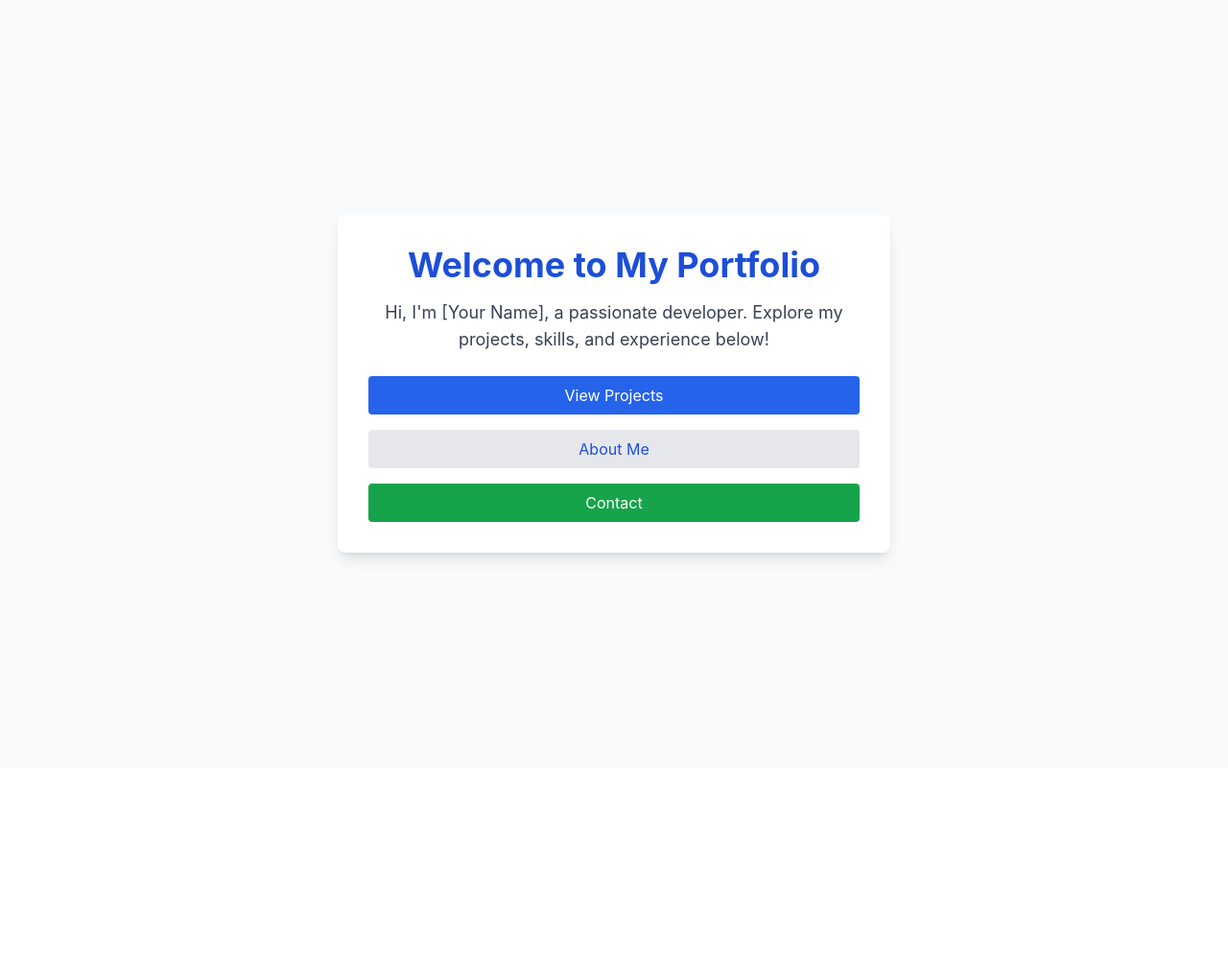
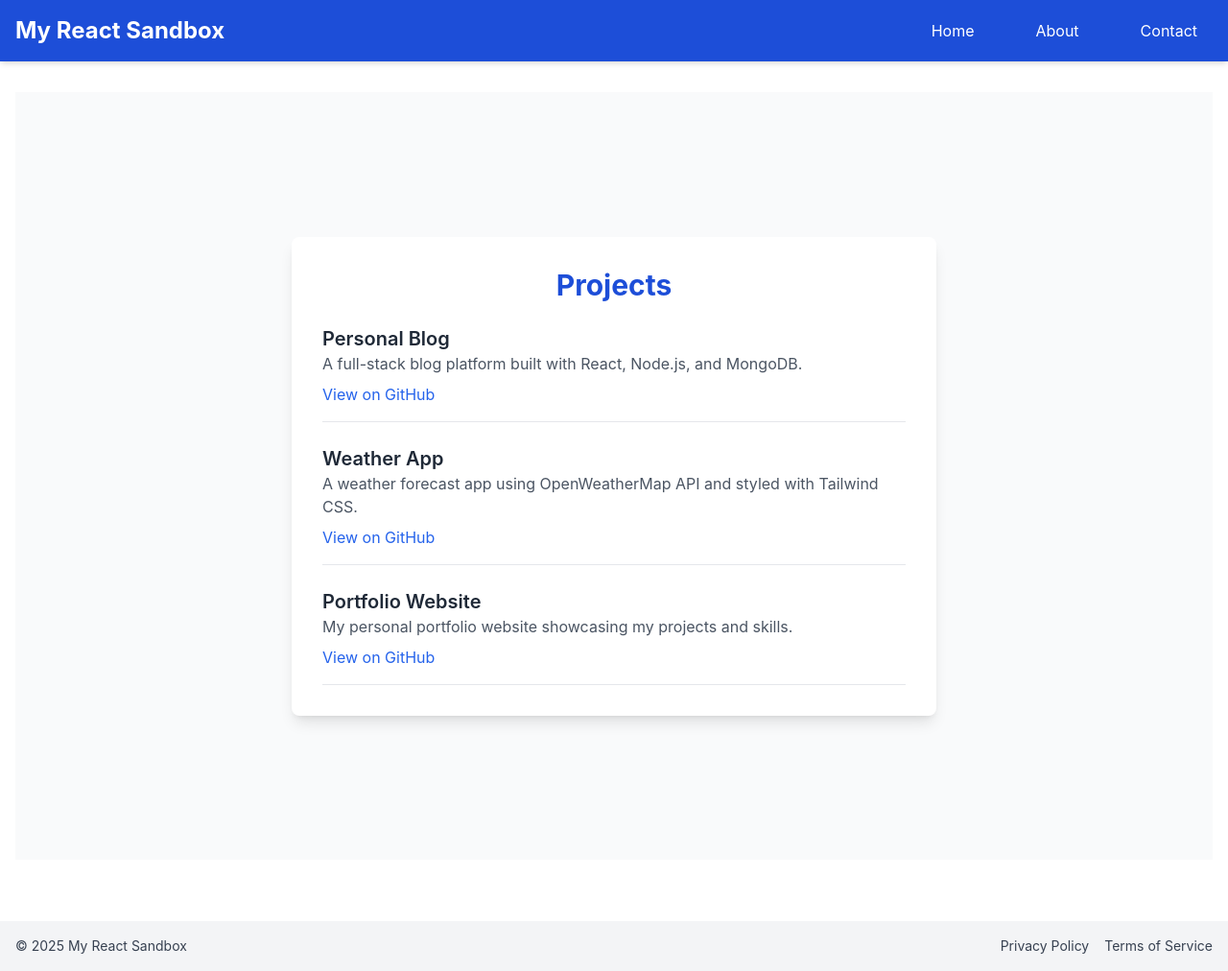
Before and after one commit to krem13/React_playground, a React (Create React App) app: page / in a window 1280 px wide. Shown: the whole page at 96% size. Before the commit the page ends 800 px from the top, so only its background shows below. Built offline with nearby package versions, Linux system fonts and the light colour scheme.

Commit message:
feat: added layout and projects

```diff
--- a/src/App.tsx
+++ b/src/App.tsx
@@ -1,46 +1,14 @@
 import React from 'react';
-import { BrowserRouter, Routes, Route, Link } from 'react-router-dom';
+import Layout from './pages/Layout';
 import Projects from './pages/Projects';
+import { BrowserRouter } from 'react-router-dom';
 
 export default function App() {
   return (
     <BrowserRouter>
-      <Routes>
-        <Route
-          path="/"
-          element={
-            <div className="min-h-screen bg-gray-50 flex flex-col items-center justify-center p-6">
-              <div className="max-w-xl w-full bg-white rounded-lg shadow-lg p-8">
-                <h1 className="text-4xl font-bold text-blue-700 mb-4 text-center">Welcome to My Portfolio</h1>
-                <p className="text-gray-700 text-lg mb-6 text-center">
-                  Hi, I'm [Your Name], a passionate developer. Explore my projects, skills, and experience below!
-                </p>
-                <div className="flex flex-col gap-4">
-                  <Link
-                    to="/projects"
-                    className="w-full py-2 px-4 bg-blue-600 text-white rounded hover:bg-blue-700 transition text-center"
-                  >
-                    View Projects
-                  </Link>
-                  <a
-                    href="#about"
-                    className="w-full py-2 px-4 bg-gray-200 text-blue-700 rounded hover:bg-gray-300 transition text-center"
-                  >
-                    About Me
-                  </a>
-                  <a
-                    href="#contact"
-                    className="w-full py-2 px-4 bg-green-600 text-white rounded hover:bg-green-700 transition text-center"
-                  >
-                    Contact
-                  </a>
-                </div>
-              </div>
-            </div>
-          }
-        />
-        <Route path="/projects" element={<Projects />} />
-      </Routes>
+      <Layout>
+        <Projects />
+      </Layout>
     </BrowserRouter>
   );
 }
--- /dev/null
+++ b/src/pages/Layout.tsx
@@ -0,0 +1,80 @@
+import React, { useState } from 'react';
+import { Link } from 'react-router-dom';
+
+type LayoutProps = {
+  children: React.ReactNode;
+};
+
+const navLinks = [
+  { href: '/', label: 'Home' },
+  { href: '/about', label: 'About' },
+  { href: '/contact', label: 'Contact' },
+];
+
+const footerLinks = [
+  { href: '/privacy', label: 'Privacy Policy' },
+  { href: '/terms', label: 'Terms of Service' },
+];
+
+const Layout: React.FC<LayoutProps> = ({ children }) => {
+  const [menuOpen, setMenuOpen] = useState(false);
+
+  return (
+    <>
+      <header className="bg-blue-700 text-white shadow-md">
+        <div className="container mx-auto flex items-center justify-between px-4 py-3">
+          <div className="text-2xl font-bold">
+            <Link to="/">My React Sandbox</Link>
+          </div>
+          <nav className={`fixed top-0 left-0 h-full w-2/3 bg-blue-800 z-40 transform ${menuOpen ? 'translate-x-0' : '-translate-x-full'} transition-transform duration-200 ease-in-out md:static md:h-auto md:w-auto md:bg-transparent md:translate-x-0 flex flex-col md:flex-row md:items-center gap-6 md:gap-8 p-6 md:p-0`}>
+            {navLinks.map(link => (
+              <Link
+                key={link.href}
+                to={link.href}
+                onClick={() => setMenuOpen(false)}
+                className="block py-2 px-4 rounded hover:bg-blue-600 md:hover:bg-transparent md:hover:underline text-lg md:text-base"
+              >
+                {link.label}
+              </Link>
+            ))}
+          </nav>
+          <button
+            className="md:hidden flex flex-col gap-1.5 z-50"
+            aria-label="Toggle menu"
+            onClick={() => setMenuOpen(!menuOpen)}
+          >
+            <span className="block w-7 h-1 bg-white rounded"></span>
+            <span className="block w-7 h-1 bg-white rounded"></span>
+            <span className="block w-7 h-1 bg-white rounded"></span>
+          </button>
+          {/* Overlay for mobile menu */}
+          {menuOpen && (
+            <div
+              className="fixed inset-0 bg-black bg-opacity-40 z-30 md:hidden"
+              onClick={() => setMenuOpen(false)}
+            />
+          )}
+        </div>
+      </header>
+      <main className="flex-1 container mx-auto px-4 py-8">{children}</main>
+      <footer className="bg-gray-100 text-gray-700 py-4 mt-8">
+        <div className="container mx-auto flex flex-col md:flex-row justify-between items-center gap-2 px-4">
+          <div className="text-sm">&copy; {new Date().getFullYear()} My React Sandbox</div>
+          <div className="flex gap-4">
+            {footerLinks.map(link => (
+              <Link
+                key={link.href}
+                to={link.href}
+                className="hover:underline text-sm"
+              >
+                {link.label}
+              </Link>
+            ))}
+          </div>
+        </div>
+      </footer>
+    </>
+  );
+};
+
+export default Layout;
--- a/src/pages/Projects.tsx
+++ b/src/pages/Projects.tsx
@@ -4,17 +4,17 @@ const projects = [
   {
     title: 'Personal Blog',
     description: 'A full-stack blog platform built with React, Node.js, and MongoDB.',
-    link: 'https://github.com/yourusername/personal-blog',
+    link: 'https://github.com/krem13/React_playground',
   },
   {
     title: 'Weather App',
     description: 'A weather forecast app using OpenWeatherMap API and styled with Tailwind CSS.',
-    link: 'https://github.com/yourusername/weather-app',
+    link: 'https://github.com/krem13/React_playground',
   },
   {
     title: 'Portfolio Website',
     description: 'My personal portfolio website showcasing my projects and skills.',
-    link: 'https://github.com/yourusername/portfolio',
+    link: 'https://github.com/krem13/React_playground',
   },
 ];
 
```
Lines whose indentation alone changed are shown as unchanged.
